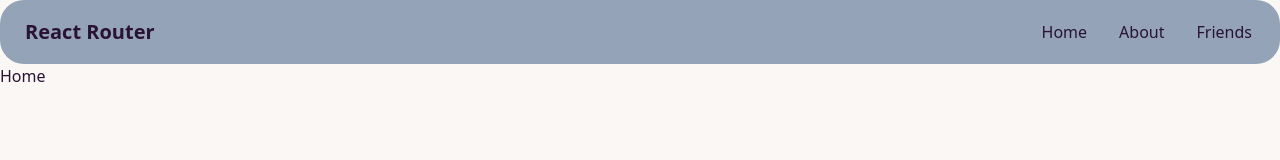
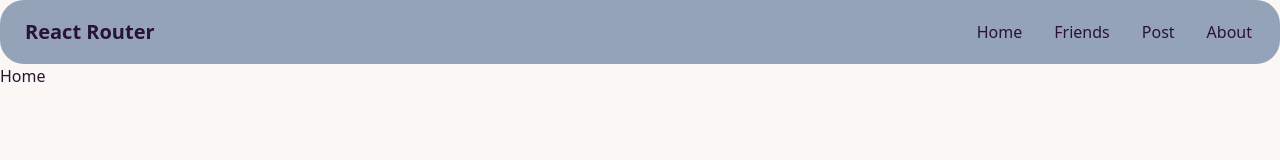
Before and after one commit to rifatsaown/router-daisyui-vite, a React app: page / in a window 1280 px wide. Shown: the top 160 px of the page. Built offline with nearby package versions, Linux system fonts and the light colour scheme; the HTML template or start-up script is replaced by a standard one.

Commit message:
Post Added

```diff
--- a/src/Components/Nav.jsx
+++ b/src/Components/Nav.jsx
@@ -14,10 +14,13 @@
             <Link to="home">Home</Link>
           </li>
           <li>
-            <Link to="about">About</Link>
+            <Link to="friends">Friends</Link>
           </li>
           <li>
-            <Link to="friends">Friends</Link>
+            <Link to="post">Post</Link>
+          </li>
+          <li>
+            <Link to="about">About</Link>
           </li>
         </ul>
       </div>
--- /dev/null
+++ b/src/Components/Post.jsx
@@ -0,0 +1,11 @@
+import React from 'react';
+
+const Post = () => {
+    return (
+        <div>
+            This Is Post
+        </div>
+    );
+};
+
+export default Post;
```
